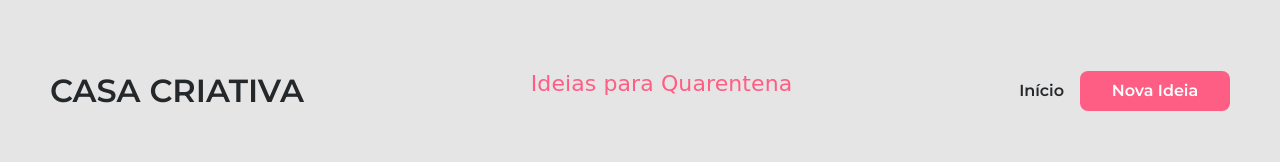
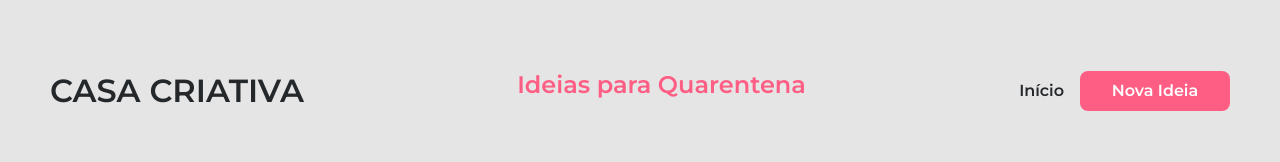
Before and after one commit to jsilvabarb/workshops-projetos, a website: page ws/views/ideias.html in a window 1280 px wide. Shown: the top 162 px of the page. Drawn offline with nearby package versions, Linux system fonts and the light colour scheme; files that its build step writes are made by us from their sources; files whose address does not match are found by name.

Commit message:
Mudei o titulo e alterei a cor

```diff
--- a/ws/views/ideias.html
+++ b/ws/views/ideias.html
@@ -10,7 +10,8 @@
 
     <header>
         <h1>Casa Criativa</h1>
-        <p>Ideias para Quarentena</p>
+        <h2 style="color: #ff5E84;">Ideias para Quarentena</h2>
+
         <nav>
             <li><a href="/">Início</a></li>
             <li><a href="#" class="button" onclick="onOff()">Nova Ideia</a></li>
```
